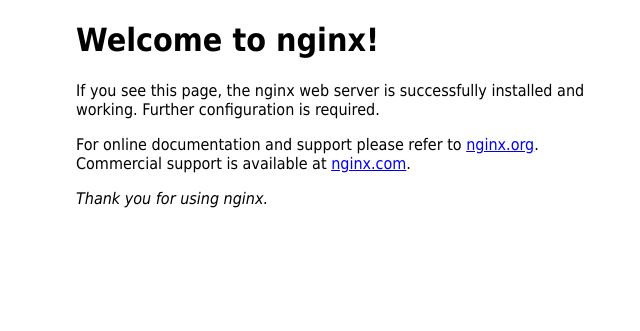
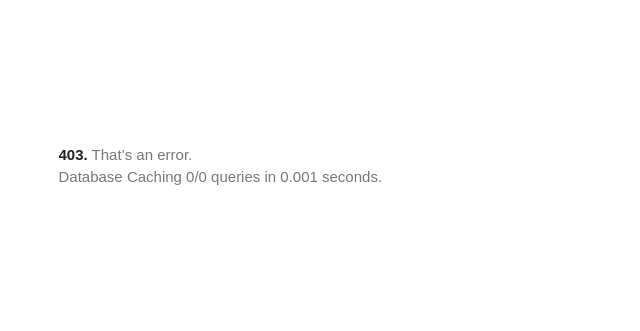
Before and after one commit to think2004/think2004.github.io, a plain HTML site: page index.html in a window 1280 px wide. Shown: the whole page, without its empty margins (284-924 px from the left). Drawn offline with Linux system fonts and the light colour scheme.

Commit message:
Update index.html

```diff
--- a/index.html
+++ b/index.html
@@ -1,25 +1,10 @@
 <!DOCTYPE html>
-<html>
-<head>
-<title>Welcome to nginx!</title>
-<style>
-    body {
-        width: 35em;
-        margin: 0 auto;
-        font-family: Tahoma, Verdana, Arial, sans-serif;
-    }
-</style>
-</head>
-<body>
-<h1>Welcome to nginx!</h1>
-<p>If you see this page, the nginx web server is successfully installed and
-working. Further configuration is required.</p>
-
-<p>For online documentation and support please refer to
-<a href="http://nginx.org/">nginx.org</a>.<br/>
-Commercial support is available at
-<a href="http://nginx.com/">nginx.com</a>.</p>
-
-<p><em>Thank you for using nginx.</em></p>
-</body>
-</html>
+<html lang=en>
+  <meta charset=utf-8>
+  <meta name=viewport content="initial-scale=1, minimum-scale=1, width=device-width">
+  <title>Error 403 (Not Found)!!!</title>
+  <style>
+    *{margin:0;padding:0}html,code{font:15px/22px arial,sans-serif}html{background:#fff;color:#222;padding:15px}body{margin:7% auto 0;max-width:390px;min-height:180px;padding:30px 0 15px}* > body{background:url() 100% 5px no-repeat;padding-right:205px}p{margin:11px 0 22px;overflow:hidden}ins{color:#777;text-decoration:none}a img{border:0}@media screen and (max-width:772px){body{background:none;margin-top:0;max-width:none;padding-right:0}}
+  </style>
+  <p><b>403.</b> <ins>That’s an error.</ins>
+  <br><ins>Database Caching 0/0 queries in 0.001 seconds.</ins>
```
